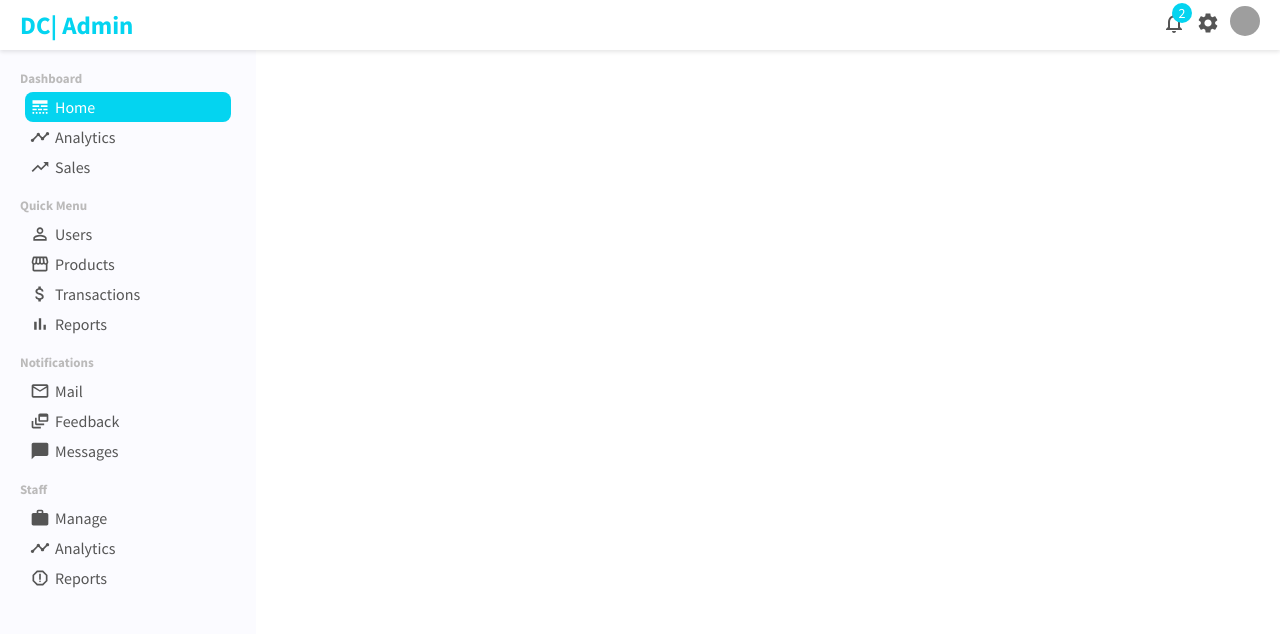
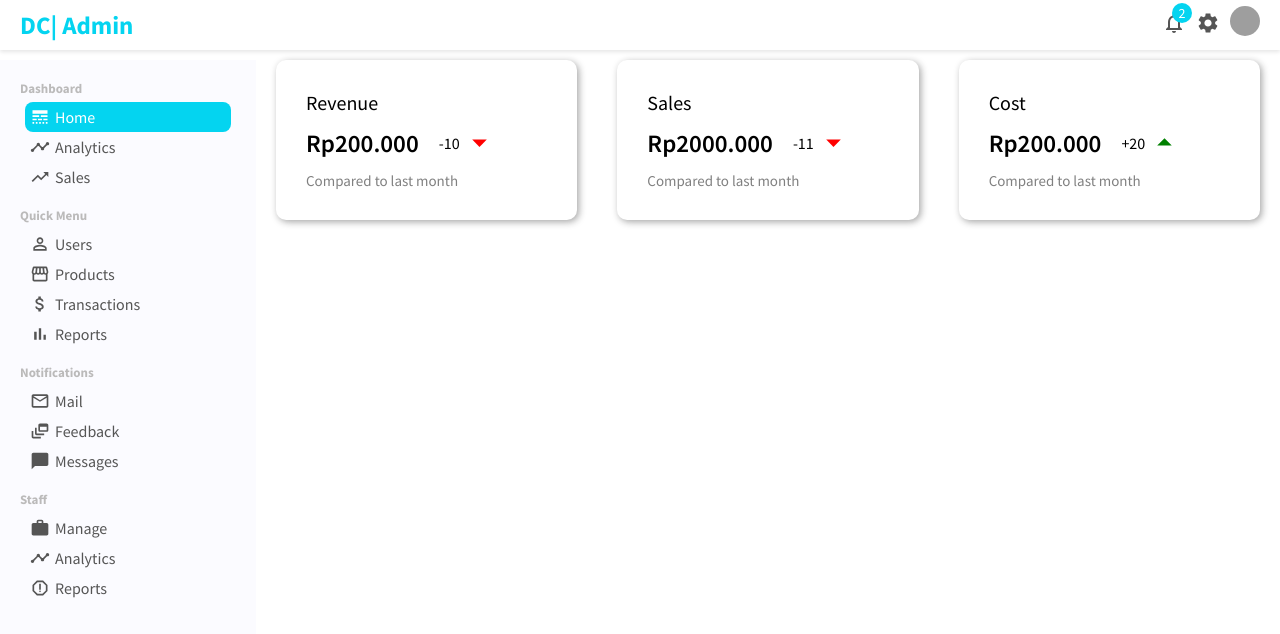
Before and after one commit to hakimamarullah/DreamCloth-Admin-Console, a React (Create React App) app: page / in a window 1280 px wide. Shown: the top 634 px of the page. Built offline with nearby package versions, Linux system fonts and the light colour scheme; grey boxes are pictures that could not be loaded.

Commit message:
Homepage (#3)
* Add components: Topbar

* Add component: Sidebar

* Add featuredInfo component

Co-authored-by: hakimamarullah <hakimaamarullah@gmail.com>

```diff
--- a/src/App.css
+++ b/src/App.css
@@ -1,7 +1,4 @@
 .container {
     display: flex;
+    margin-top: 10px;
 }
-
-.others {
-    flex:4;
-}
--- a/src/App.js
+++ b/src/App.js
@@ -1,14 +1,16 @@
 import React from 'react'
 import Topbar from './components/topbar/Topbar'
-import './app.css'
 import Sidebar from './components/sidebar/Sidebar'
+import Home from './pages/home/Home'
+import './App.css'
+
 const App = () => {
   return (
     <div>
       <Topbar/>
       <div className='container'>
         <Sidebar/>
-        <div className='others'></div>
+        <Home/>
       </div>
     </div>
   )
--- /dev/null
+++ b/src/components/featuredinfo/FeaturedInfo.jsx
@@ -0,0 +1,43 @@
+import './featuredInfo.css';
+import { ArrowDropDown, ArrowDropUp } from '@material-ui/icons';
+const FeaturedInfo = () => {
+  return (
+    <div className='featured'>
+      <div className='featuredItem'>
+        <span className='featuredTitle'>Revenue</span>
+        <div className='featuredMoneyContainer'>
+          <span className='featuredMoney'>Rp200.000</span>
+          <span className='featuredMoneyRate'>
+            -10
+            <ArrowDropDown className='featuredIcon negative'/>
+          </span>
+        </div>
+        <span className='featuredSubtitle'>Compared to last month</span>
+      </div>
+      <div className='featuredItem'>
+        <span className='featuredTitle'>Sales</span>
+        <div className='featuredMoneyContainer'>
+          <span className='featuredMoney'>Rp2000.000</span>
+          <span className='featuredMoneyRate'>
+            -11
+            <ArrowDropDown className='featuredIcon negative'/>
+          </span>
+        </div>
+        <span className='featuredSubtitle'>Compared to last month</span>
+      </div>
+      <div className='featuredItem'>
+        <span className='featuredTitle'>Cost</span>
+        <div className='featuredMoneyContainer'>
+          <span className='featuredMoney'>Rp200.000</span>
+          <span className='featuredMoneyRate'>
+            +20
+            <ArrowDropUp className='featuredIcon'/>
+          </span>
+        </div>
+        <span className='featuredSubtitle'>Compared to last month</span>
+      </div>
+    </div>
+  );
+};
+
+export default FeaturedInfo;
--- /dev/null
+++ b/src/components/featuredinfo/featuredInfo.css
@@ -0,0 +1,51 @@
+.featured {
+  width: 100%;
+  display: flex;
+  justify-content: space-between;
+}
+
+.featuredItem {
+  flex: 1;
+  margin: 0px 20px;
+  padding: 30px;
+  border-radius: 10px;
+  cursor: pointer;
+  box-shadow: 2px 2px 7px 0px rgba(26, 25, 25, 0.39);
+  -webkit-box-shadow: 2px 2px 7px 0px rgba(26, 25, 25, 0.39);
+  -moz-box-shadow: 2px 2px 7px 0px rgba(26, 25, 25, 0.39);
+}
+
+.featuredIcon {
+    font-size: 35px !important;
+    margin-left: 2px;
+    color: green;
+}
+
+.featuredIcon.negative{
+    color: red;
+}
+
+.featuredTitle{
+    font-size: 20px;
+}
+.featuredMoneyContainer {
+    margin: 10px 0px;
+    display: flex;
+    align-items: center;
+}
+
+.featuredMoney{
+    font-size: 25px;
+    font-weight: 600;
+}
+
+.featuredMoneyRate {
+    display: flex;
+    align-items: center;
+    margin-left: 20px;
+}
+
+.featuredSubtitle{
+    font-size: 15px;
+    color: gray;
+}
--- a/src/components/sidebar/Sidebar.jsx
+++ b/src/components/sidebar/Sidebar.jsx
@@ -83,4 +83,5 @@
   );
 };
 
+
 export default Sidebar;
--- /dev/null
+++ b/src/pages/home/Home.jsx
@@ -0,0 +1,13 @@
+import React from 'react';
+import FeaturedInfo from '../../components/featuredinfo/FeaturedInfo';
+import './home.css';
+
+const Home = () => {
+  return (
+    <div className='home'>
+      <FeaturedInfo />
+    </div>
+  );
+};
+
+export default Home;
--- /dev/null
+++ b/src/pages/home/home.css
@@ -0,0 +1,3 @@
+.home {
+    flex: 4;
+}
```
Also changed, not shown: pages/home/home.css (added), pages/home/home.jsx (added).
